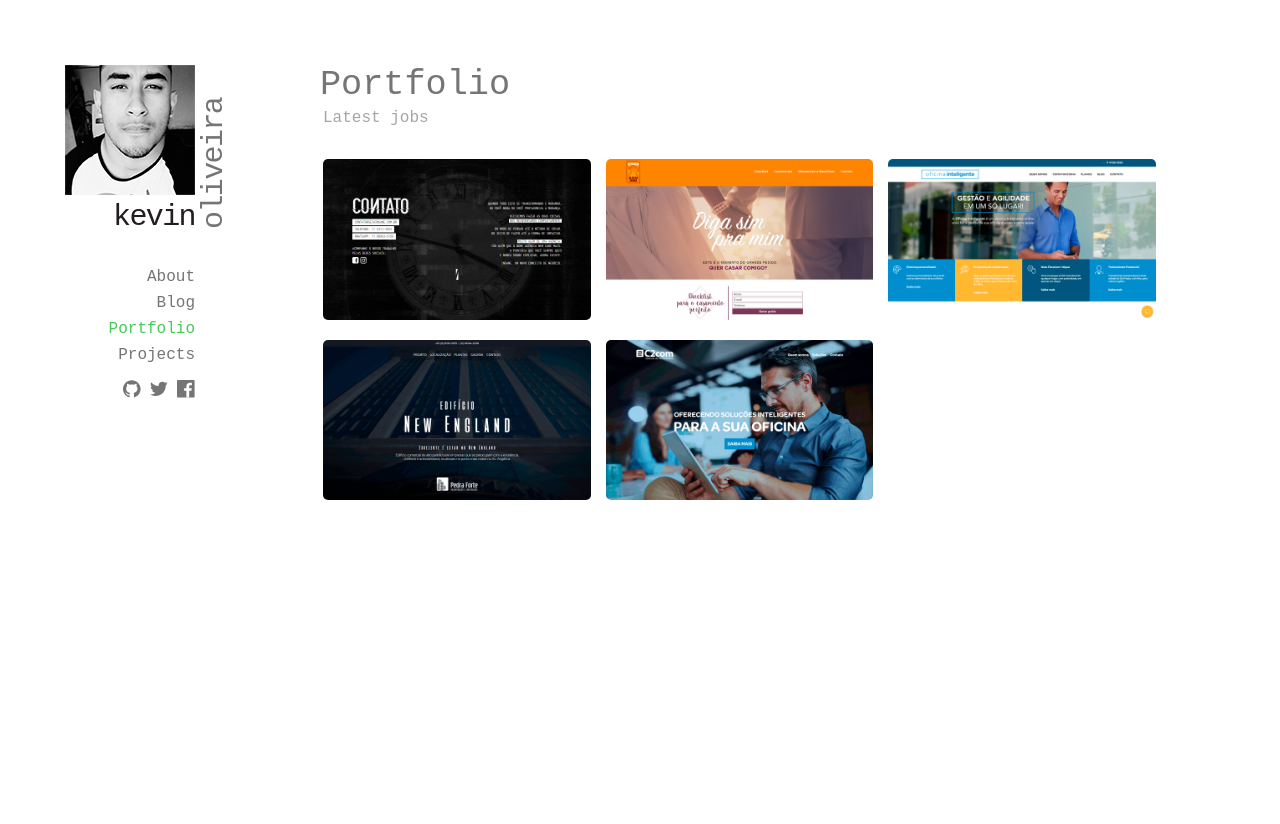
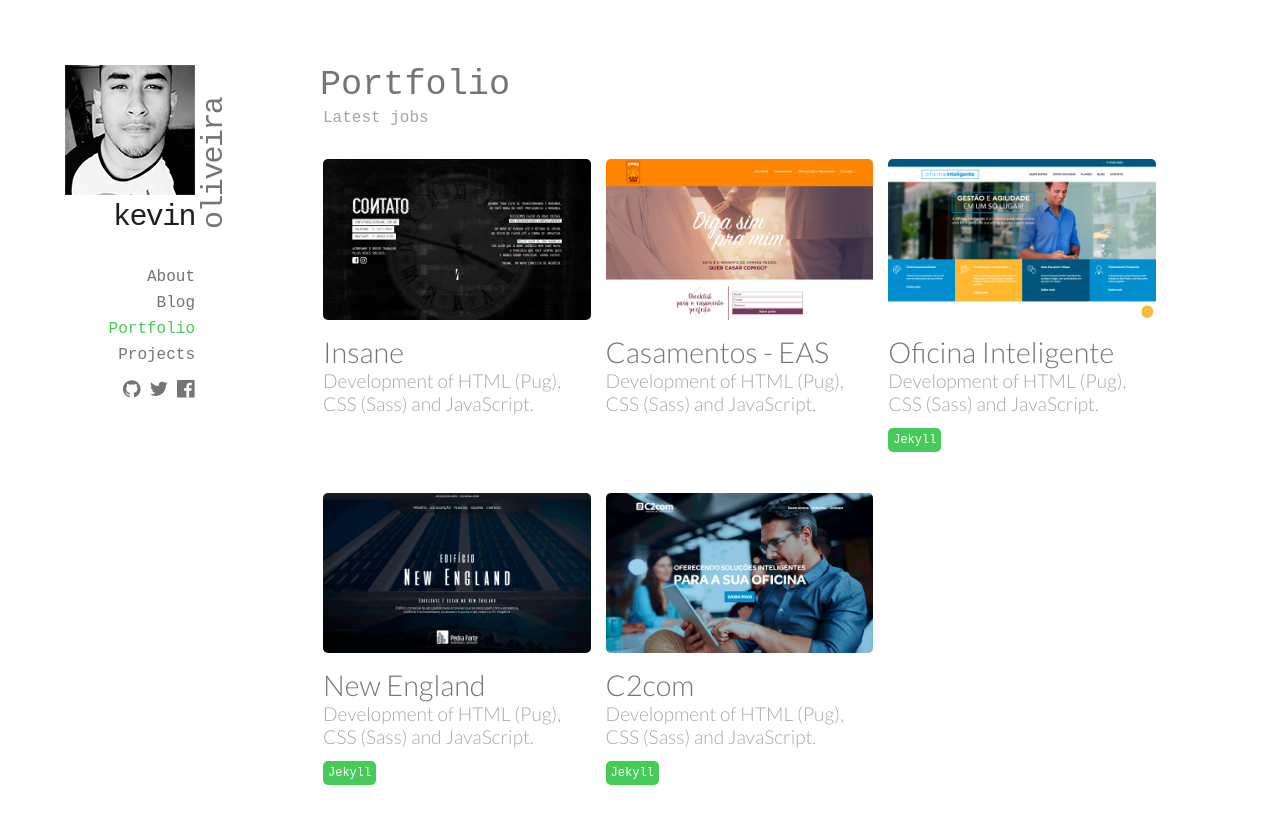
Before and after one commit to kvnol/kevinoliveira.com.br, a Jekyll site: the page built from portfolio/index.html, in a window 1280 px wide. Shown: the top 824 px of the page. Built offline with Jekyll 4.4.1, drawn with Linux system fonts in a browser that asks for light colours; some web fonts are replaced.

Commit message:
Add details on job

```diff
--- a/assets/_sass/pages/_portfolio.sass
+++ b/assets/_sass/pages/_portfolio.sass
@@ -12,13 +12,38 @@
   width: 30%
   margin:
     right: .9375rem
-    bottom: .9375rem
+    bottom: 1.875rem
 
 .portfolio-item_image
   width: 100%
+  display: block
   +border-radius(.3125rem)
   +transition(.4s all ease)
 
   &:hover
     +box-shadow(0 .3125rem .625rem rgba(0,0,0,.25))
     +translate(0, -(.3125rem))
+
+.portfolio-item_content
+  margin-top: .9375rem
+  font-family: 'Lato', sans-serif
+
+.portfolio-item_title
+  font-size: 1.8rem
+
+.portfolio-item_text
+  margin: 0
+  font-size: 1.2rem
+  color: lighten($cdark, 20%)
+
+.portfolio-item_details
+  margin-top: .75rem
+
+.portfolio-item_tag
+  padding: .3125rem
+  +border-radius(.3125rem)
+  font:
+    family: $ffamily
+    size: .75rem
+  color: #fff
+  background-color: $ctheme
--- a/portfolio/index.html
+++ b/portfolio/index.html
@@ -9,22 +9,45 @@ slug: portfolio
   <ul class="portfolio-list">
     <li class="portfolio-item">
       <a href="http://sejainsane.com.br/" target="_blank"><img src="/assets/img/portfolio/portfolio-transinsane.png" alt="INSANE" class="portfolio-item_image"></a>
+      <article class="portfolio-item_content">
+        <h3 class="portfolio-item_title">Insane</h3>
+        <p class="portfolio-item_text">Development of HTML (Pug), CSS (Sass) and JavaScript.</p>
+      </article>
     </li>
 
     <li class="portfolio-item">
       <a href="http://casamentos.estancia.com.br/" target="_blank"><img src="/assets/img/portfolio/portfolio-casamentos.png" alt="Casamentos" class="portfolio-item_image"></a>
+      <article class="portfolio-item_content">
+        <h3 class="portfolio-item_title">Casamentos - EAS</h3>
+        <p class="portfolio-item_text">Development of HTML (Pug), CSS (Sass) and JavaScript.</p>
+      </article>
     </li>
 
     <li class="portfolio-item">
       <a href="http://www.oficinainteligente.com.br/" target="_blank"><img src="/assets/img/portfolio/portfolio-oficinainteligente.png" alt="Oficina Inteligente" class="portfolio-item_image"></a>
+      <article class="portfolio-item_content">
+        <h3 class="portfolio-item_title">Oficina Inteligente</h3>
+        <p class="portfolio-item_text">Development of HTML (Pug), CSS (Sass) and JavaScript.</p>
+        <p class="portfolio-item_details"><span class="portfolio-item_tag">Jekyll</span></p>
+      </article>
     </li>
 
     <li class="portfolio-item">
       <a href="http://edificionewengland.com.br/" target="_blank"><img src="/assets/img/portfolio/portfolio-newengland.png" alt="Edifício New England" class="portfolio-item_image"></a>
+      <article class="portfolio-item_content">
+        <h3 class="portfolio-item_title">New England</h3>
+        <p class="portfolio-item_text">Development of HTML (Pug), CSS (Sass) and JavaScript.</p>
+        <p class="portfolio-item_details"><span class="portfolio-item_tag">Jekyll</span></p>
+      </article>
     </li>
 
     <li class="portfolio-item">
       <a href="http://c2com.com.br/" target="_blank"><img src="/assets/img/portfolio/portfolio-c2com.png" alt="C2com" class="portfolio-item_image"></a>
+      <article class="portfolio-item_content">
+        <h3 class="portfolio-item_title">C2com</h3>
+        <p class="portfolio-item_text">Development of HTML (Pug), CSS (Sass) and JavaScript.</p>
+        <p class="portfolio-item_details"><span class="portfolio-item_tag">Jekyll</span></p>
+      </article>
     </li>
   </ul>
 </section>
```
Also changed, not shown: assets/_sass/_core/_variables.sass (line endings or trailing spaces).
